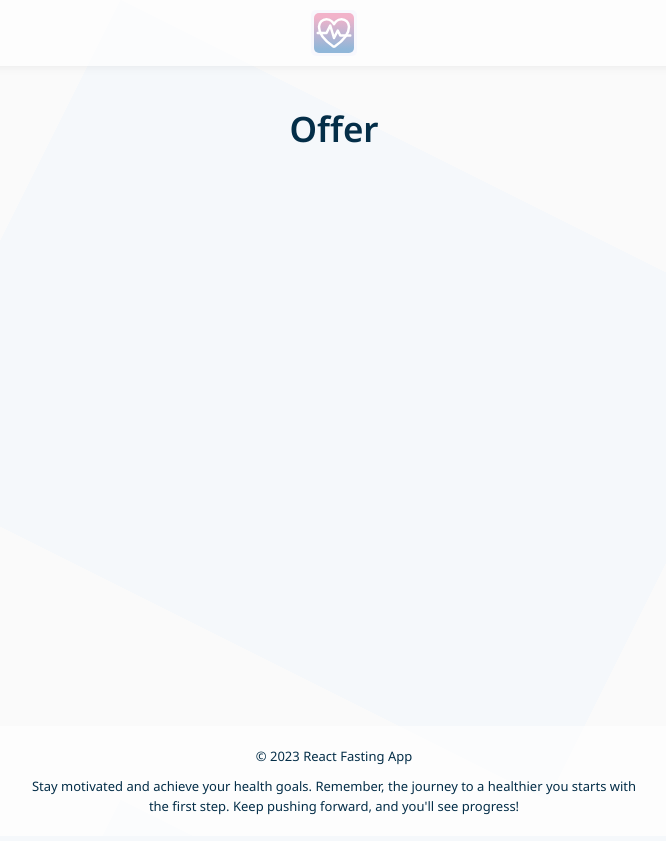
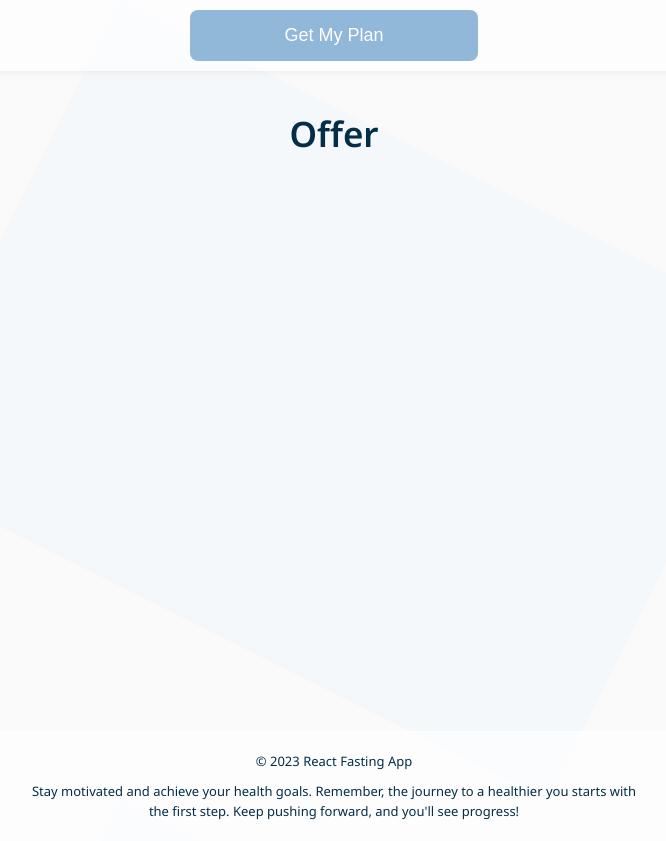
Before and after one commit to njordulv/react-fasting-app, a React (Create React App) app: page /offer in a window 1280 px wide. Shown: the whole page, without its empty margins (306-972 px from the left). Built offline with nearby package versions, Linux system fonts and the light colour scheme.

Commit message:
ADD: offer layout and offer header

```diff
--- a/src/App.jsx
+++ b/src/App.jsx
@@ -1,6 +1,7 @@
 import { BrowserRouter, Route, Routes } from 'react-router-dom'
 import DefaultLayout from './layouts/DefaultLayout'
 import QuizLayout from './layouts/QuizLayout'
+import OfferLayout from './layouts/OfferLayout'
 import Home from './components/Home'
 import NotFound from './components/NotFound'
 import QuizStart from './components/Quiz/QuizStart'
@@ -27,7 +28,6 @@ function App() {
             <Route path="/quiz" element={<QuizStart />} />
             <Route path="/testimonials" element={<Testimonials />} />
             <Route path="/email" element={<Email />} />
-            <Route path="/offer" element={<Offer />} />
             <Route path="/privacy-policy" element={<PrivacyPolicy />} />
           </Route>
           <Route element={<QuizLayout />}>
@@ -43,6 +43,9 @@ function App() {
               />
             ))}
           </Route>
+          <Route element={<OfferLayout />}>
+            <Route path="/offer" element={<Offer />} />
+          </Route>
         </Routes>
       </div>
     </BrowserRouter>
--- a/src/App.module.css
+++ b/src/App.module.css
@@ -23,6 +23,12 @@
   position: relative;
   padding: 40px 0;
   text-align: center;
+}
+
+.sticky {
+  position: sticky;
+  top: 0;
+  z-index: 2;
 }
 
 .logo {
--- /dev/null
+++ b/src/components/HeaderOffer.jsx
@@ -0,0 +1,17 @@
+import ProgressScroll from './ProgressScroll'
+import styles from '../App.module.css'
+
+const HeaderOffer = () => {
+  return (
+    <header className={styles.sticky}>
+      <div className={styles.wrapper}>
+        <div className={styles.container}>
+          <button className="button">Get My Plan</button>
+        </div>
+      </div>
+      <ProgressScroll />
+    </header>
+  )
+}
+
+export default HeaderOffer
--- a/src/components/ProgressScroll.jsx
+++ b/src/components/ProgressScroll.jsx
@@ -30,6 +30,8 @@ const ProgressScroll = () => {
           height: '4px',
           borderRadius: '2px',
           backgroundColor: '#91b7d9',
+          position: 'absolute',
+          bottom: 0,
         }}
       ></div>
     </>
--- /dev/null
+++ b/src/layouts/OfferLayout.jsx
@@ -0,0 +1,22 @@
+import { Outlet } from 'react-router-dom'
+import HeaderOffer from '../components/HeaderOffer'
+import Footer from '../components/Footer'
+import styles from '../App.module.css'
+
+const OfferLayout = () => {
+  return (
+    <>
+      <HeaderOffer />
+      <section>
+        <div className={styles.wrapper}>
+          <div className={styles.content}>
+            <Outlet />
+          </div>
+        </div>
+      </section>
+      <Footer />
+    </>
+  )
+}
+
+export default OfferLayout
```
